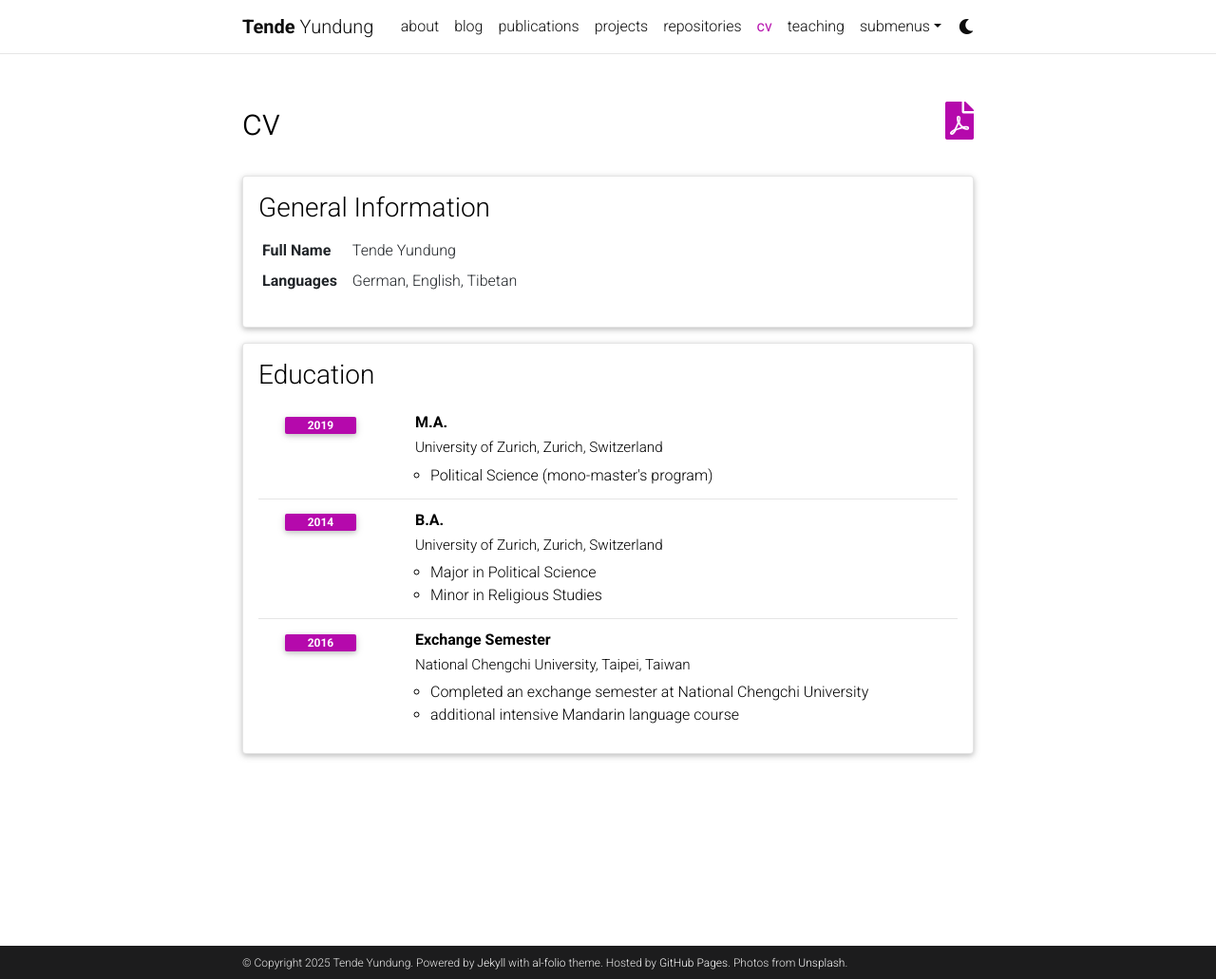
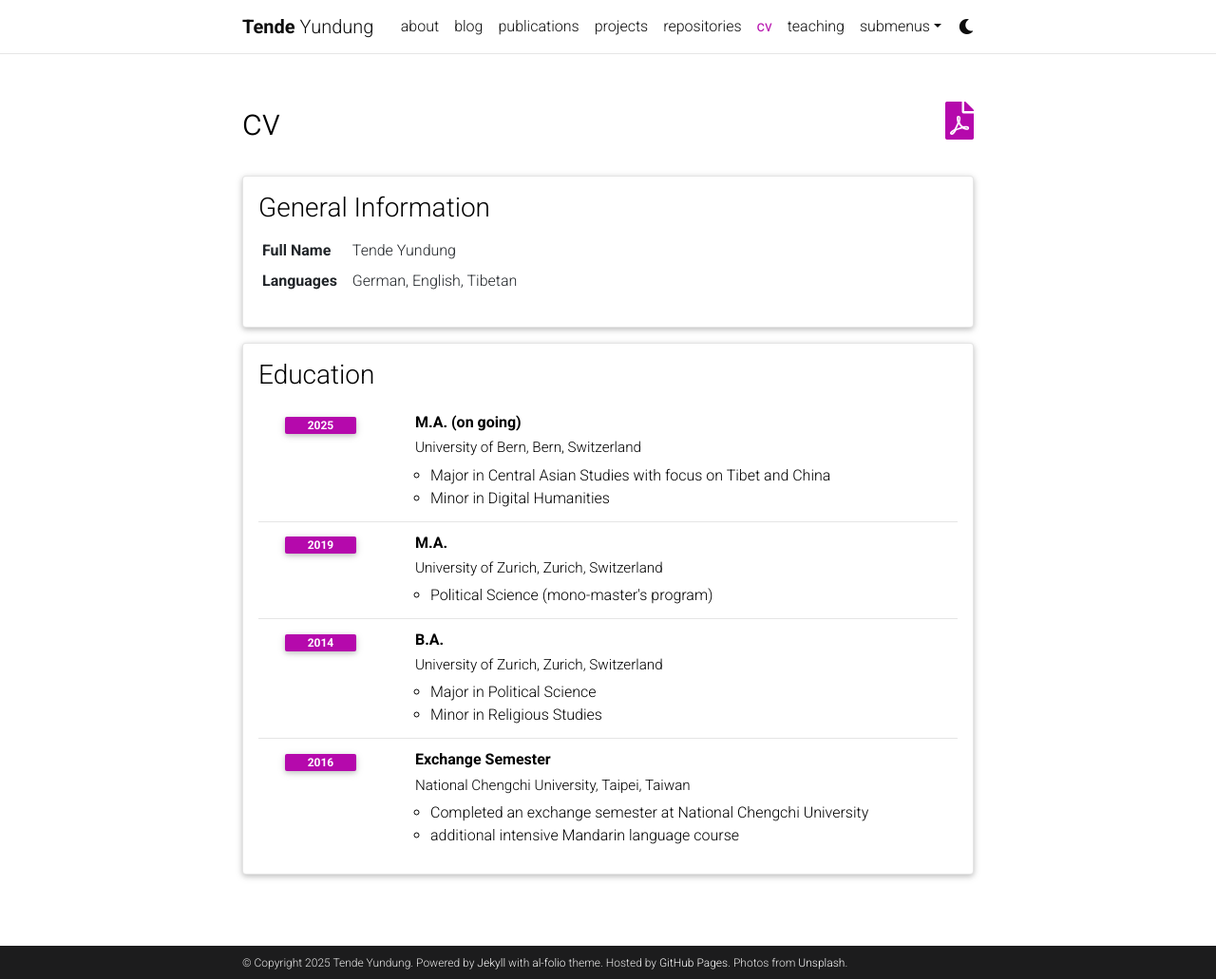
Before and after one commit to yundung/yundung.github.io, a Jekyll site: the page built from _pages/cv.md, in a window 1280 px wide and 1031 px high. Shown: the whole window at 95% size. Built offline with Jekyll 4.4.1, drawn with Linux system fonts in a browser that asks for light colours; comment, search, counter and statistics services are not loaded; a style sheet for code colours, icons or effects is not loaded.

Commit message:
Update cv.yml_6

```diff
--- a/_data/cv.yml
+++ b/_data/cv.yml
@@ -11,6 +11,13 @@
 - title: Education
   type: time_table
   contents:
+    - title: M.A. (on going)
+      institution: University of Bern, Bern, Switzerland
+      year: 2025
+      description:
+        - Major in Central Asian Studies with focus on Tibet and China
+        - Minor in Digital Humanities
+
     - title: M.A.
       institution: University of Zurich, Zurich, Switzerland
       year: 2019
```
